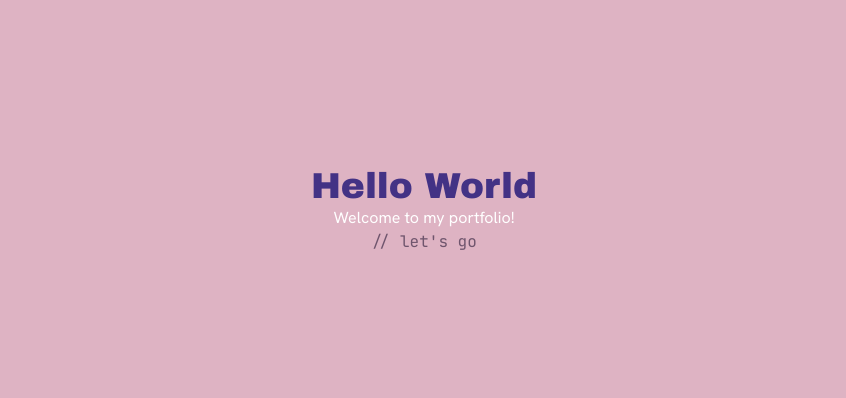
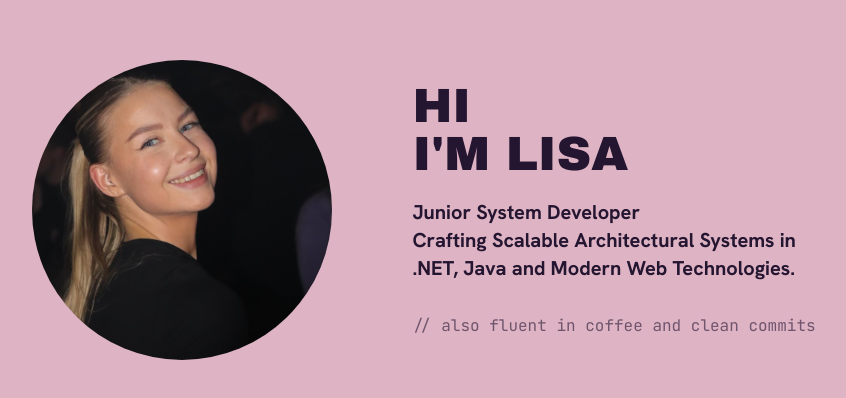
Before and after one commit to liluppis/portfolio_fe, a Next.js app: page / in a window 1280 px wide. Shown: the part 190-588 px from the top of the page, without its empty margins (216-1062 px from the left). Built offline with nearby package versions, Linux system fonts and the light colour scheme.

Commit message:
add: hero section to landing page

```diff
--- a/src/app/globals.css
+++ b/src/app/globals.css
@@ -3,8 +3,10 @@
 @theme {
   --color-pink: #deb3c3;
   --color-purple: #433285;
-  --color-white: #ffffff;
+  --color-dark-purple: #241531;
   --color-comment: #6f556d;
+  --color-orange: #241531;
+  --color-light-orange: #eb988c;
   --font-heading: var(--font-heading);
   --font-body: var(--font-body);
   --font-mono: var(--font-mono);
--- a/src/app/page.tsx
+++ b/src/app/page.tsx
@@ -1,11 +1,36 @@
 import Image from "next/image"
+import profile from "@/assets/lisaupperud.jpeg"
 
 export default function Home() {
   return (
-    <main className="bg-pink min-h-screen flex flex-col items-center justify-center">
-      <h1 className="text-purple text-4xl font-heading">Hello World</h1>
-      <p className="text-white">Welcome to my portfolio!</p>
-      <p className="font-mono text-comment">// let's go</p>
+    <main className="bg-pink min-h-screen flex flex-row items-center justify-center gap-20">
+      <Image
+        src={profile}
+        alt="Lisa Upperud"
+        width={300}
+        height={300}
+        className="rounded-full"
+      />
+      <div className="flex flex-col items-start gap-5">
+        <h1 className="flex flex-col items-start text-5xl">
+          <span className="text-dark-purple font-heading">HI</span>
+          <span className="text-dark-purple font-heading">I'M LISA</span>
+        </h1>
+        <div className="flex flex-col gap-8">
+          <div className="flex flex-col items-start text-xl">
+            <p className="text-dark-purple font-bold">
+              Junior System Developer
+            </p>
+            <p className="text-dark-purple font-bold w-100">
+              Crafting Scalable Architectural Systems in .NET, Java and Modern
+              Web Technologies.
+            </p>
+          </div>
+          <p className="font-mono text-comment">
+            // also fluent in coffee and clean commits
+          </p>
+        </div>
+      </div>
     </main>
   )
 }
```
Also changed, not shown: src/app/layout.tsx (+1 -7 lines), src/assets/lisaupperud.jpeg (added).
